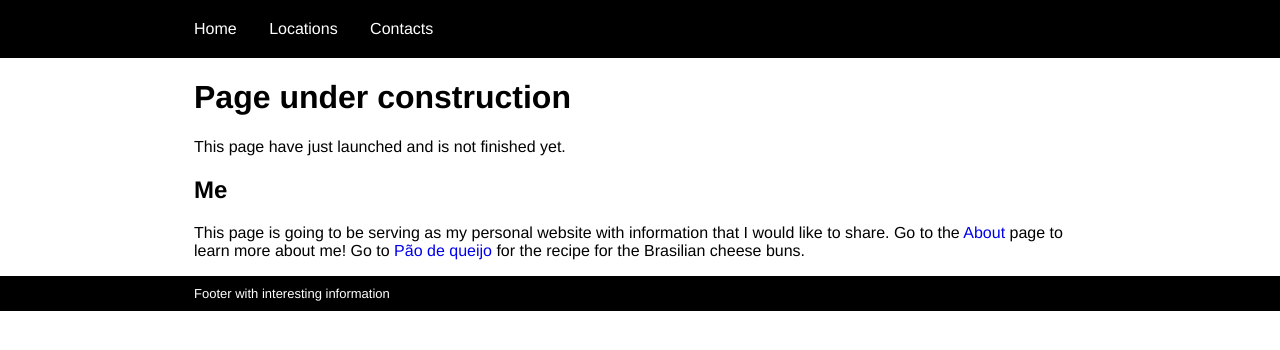
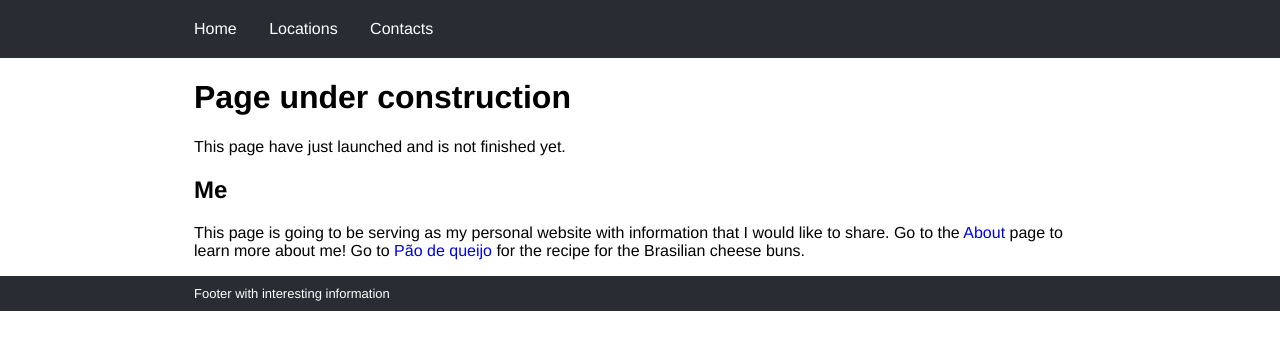
Before and after one commit to tobirasmu/tobirasmu.github.io, a Jekyll site: the page built from index.md, in a window 1280 px wide. Shown: the top 350 px of the page. Built offline with Jekyll 4.4.1, drawn with Linux system fonts in a browser that asks for light colours.

Commit message:
Fixed small error

```diff
--- a/assets/css/main.css
+++ b/assets/css/main.css
@@ -1,10 +1,10 @@
 /* Header and footer */
 header {
-  background: black;
+  background: rgb(41, 44, 51);
   padding: 20px;
 }
 footer {
-  background: black;
+  background: rgb(41, 44, 51);
   padding: 10px;
 }
 nav {
```
